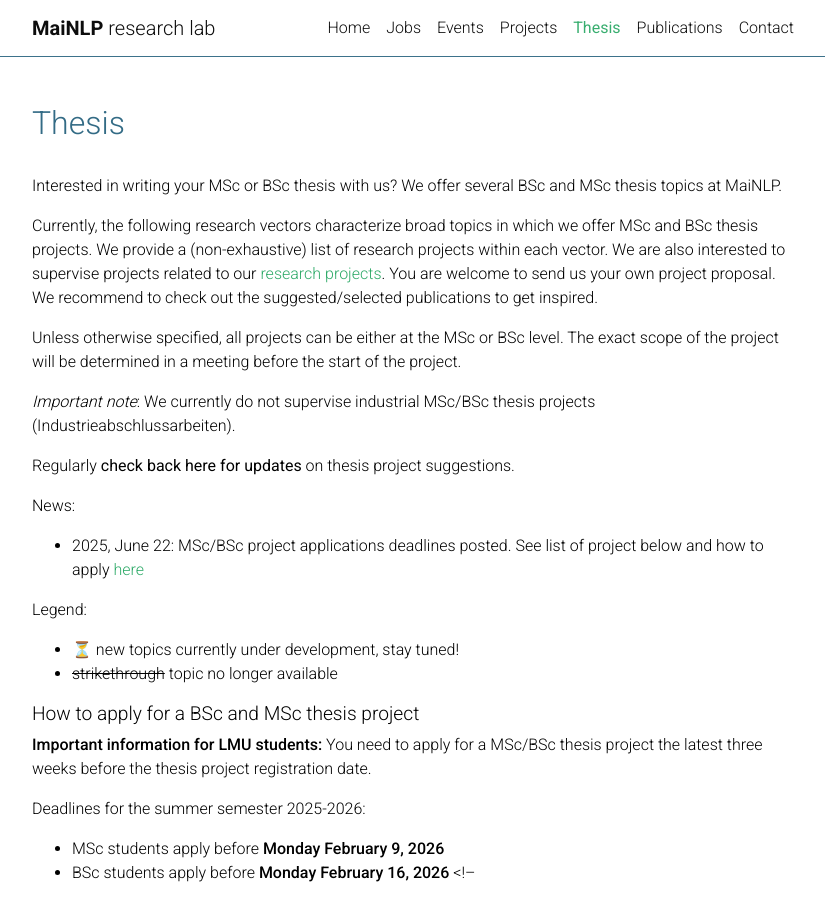
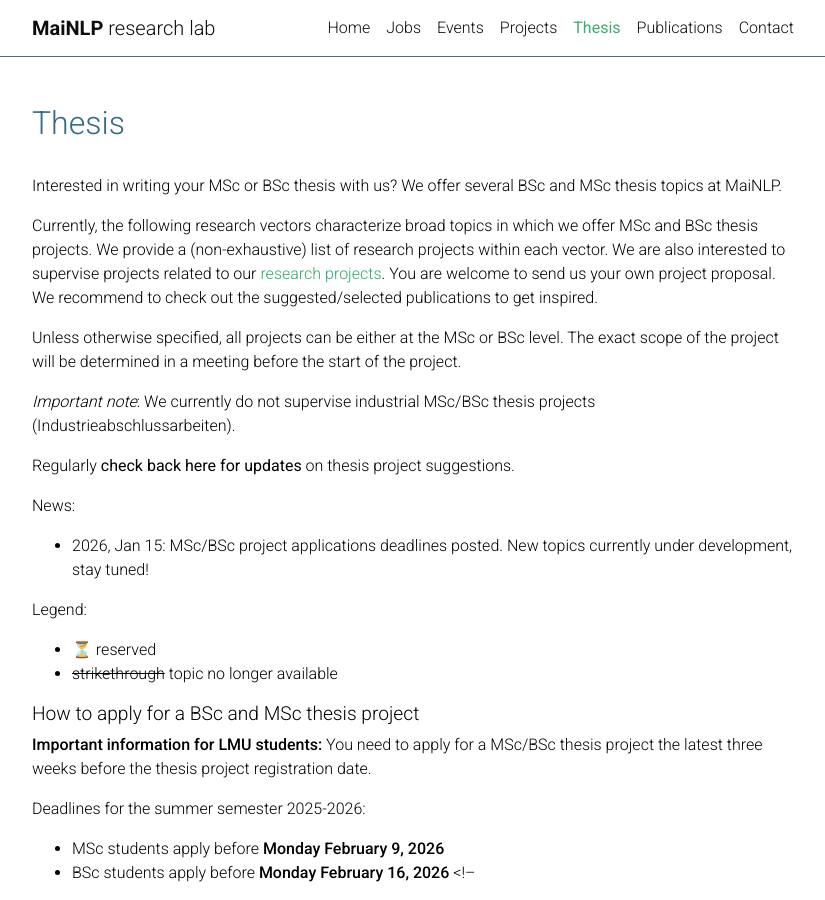
Before and after one commit to mainlp/mainlp.github.io, a Jekyll site: the page built from _pages/thesis.md, in a window 1280 px wide and 900 px high. Shown: the whole window, without its empty margins (223-1048 px from the left). Built offline with Jekyll 4.4.1, drawn with Linux system fonts in a browser that asks for light colours; emoji names are drawn with the system emoji font; comment, search, counter and statistics services are not loaded; a style sheet for code colours, icons or effects is not loaded.

Commit message:
Update thesis.md

```diff
--- a/_pages/thesis.md
+++ b/_pages/thesis.md
@@ -21,11 +21,11 @@ News:
 
 <!-- - 2024, Feb 26: Thank you all for your interest! We are closed for further thesis applications for the upcoming summer semester  -->
 
-- 2025, June 22: MSc/BSc project applications deadlines posted. See list of project below and how to apply <a href="#howtoapply">here</a>
+- 2026, Jan 15: MSc/BSc project applications deadlines posted. New topics currently under development, stay tuned!
 
 Legend:
 
-- :hourglass_flowing_sand: new topics currently under development, stay tuned!
+- :hourglass_flowing_sand: reserved
 - ~~strikethrough~~ topic no longer available
 
 <a name="howtoapply"/>
```
